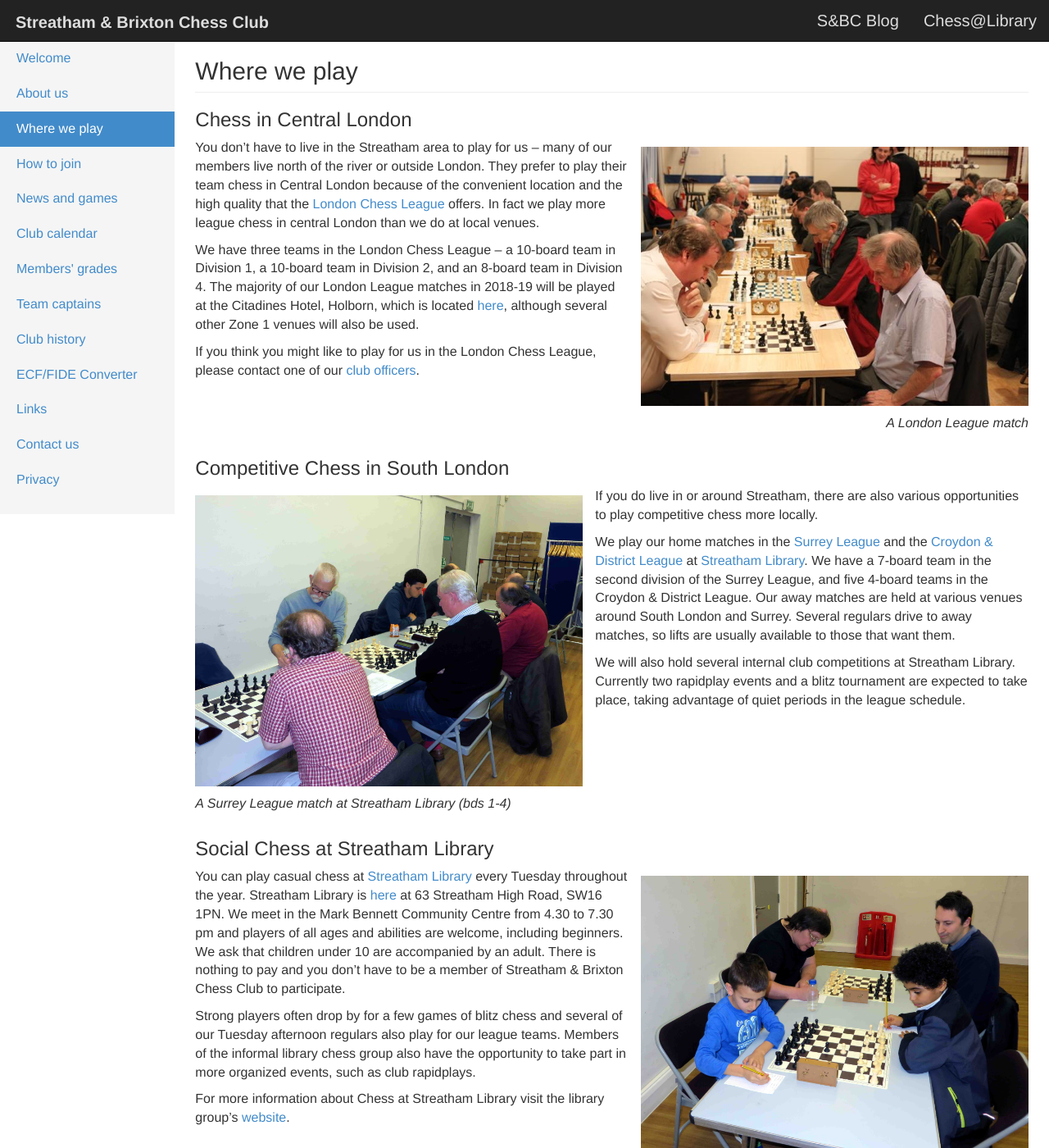
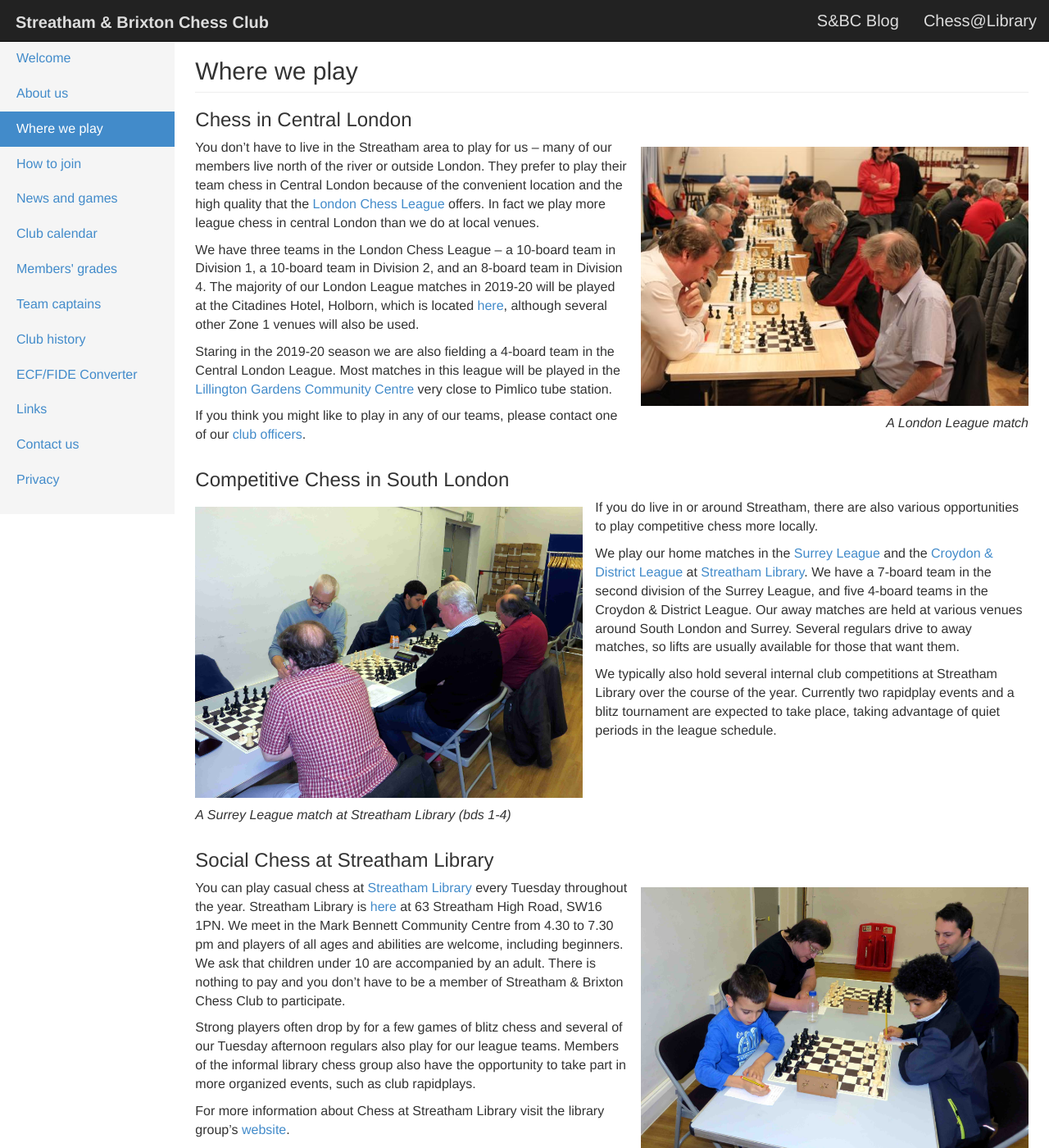
Before and after one commit to streathamchess/streathamchess.github.io, a Jekyll site: the page built from about/venues.md, in a window 1280 px wide and 1400 px high. Shown: the whole window at 82% size. Built offline with Jekyll 4.4.1, drawn with Linux system fonts in a browser that asks for light colours.

Commit message:
Update with info for 2019-20 season

```diff
--- a/about/venues.md
+++ b/about/venues.md
@@ -16,9 +16,11 @@ London. They prefer to play their team chess in Central London because of the co
 that the [London Chess League](http://www.londonchess.org.uk/main.php) offers. In fact we play more league chess in central London than we do at local venues.
 
 We have three teams in the London Chess League – a 10-board team in Division 1, a 10-board team in Division 2,
-and an 8-board team in Division 4. The majority of our London League matches in 2018-19 will be played at the Citadines Hotel, Holborn, which is located [here](https://www.google.co.uk/maps/place/Citadines+Holborn-Covent+Garden+London/@51.5182942,-0.1206973,17z/data=!4m13!1m7!3m6!1s0x48761b3597627687:0x97304b6330a0a89d!2sHigh+Holborn,+London+WC1V+6LF!3b1!8m2!3d51.5182874!4d-0.1187017!3m4!1s0x0:0xd4a983d961c3e6e5!8m2!3d51.5178531!4d-0.1185583?hl=en), although several other Zone 1 venues will also be used.
+and an 8-board team in Division 4. The majority of our London League matches in 2019-20 will be played at the Citadines Hotel, Holborn, which is located [here](https://www.google.co.uk/maps/place/Citadines+Holborn-Covent+Garden+London/@51.5182942,-0.1206973,17z/data=!4m13!1m7!3m6!1s0x48761b3597627687:0x97304b6330a0a89d!2sHigh+Holborn,+London+WC1V+6LF!3b1!8m2!3d51.5182874!4d-0.1187017!3m4!1s0x0:0xd4a983d961c3e6e5!8m2!3d51.5178531!4d-0.1185583?hl=en), although several other Zone 1 venues will also be used.
 
-If you think you might like to play for us in the London Chess League, please contact one of our [club officers](/contact.html).
+Staring in the 2019-20 season we are also fielding a 4-board team in the Central London League. Most matches in this league will be played in the [Lillington Gardens Community Centre](https://www.westminster.gov.uk/yourhousing/your-community/hall-hire/lillington-and-longmoore-community-hall) very close to Pimlico tube station.
+
+If you think you might like to play in any of our teams, please contact one of our [club officers](/contact.html).
 
 <div class="clearfix"></div>
 
@@ -33,9 +35,9 @@ If you do live in or around Streatham, there are also various opportunities to p
 
 We play our home matches in the [Surrey League](http://www.scca.co.uk/) and the
 [Croydon & District League](http://www.croydonchessleague.org.uk/) at [Streatham Library](https://www.google.co.uk/maps/place/London+SW16+1PN/@51.4317243,-0.1291294,17z/data=!3m1!4b1!4m2!3m1!1s0x487604280906fd47:0xa10f28b2b86f41a0). We have a 7-board team in
-the second division of the Surrey League, and five 4-board teams in the Croydon & District League. Our away matches are held at various venues around South London and Surrey. Several regulars drive to away matches, so lifts are usually available to those that want them.
+the second division of the Surrey League, and five 4-board teams in the Croydon & District League. Our away matches are held at various venues around South London and Surrey. Several regulars drive to away matches, so lifts are usually available for those that want them.
 
-We will also hold  several internal club competitions at Streatham Library. Currently two rapidplay events and a blitz tournament are expected to take place, taking advantage of quiet periods in the league schedule.
+We typically also hold  several internal club competitions at Streatham Library over the course of the year. Currently two rapidplay events and a blitz tournament are expected to take place, taking advantage of quiet periods in the league schedule.
 
 <div class="clearfix"></div>
 
```
